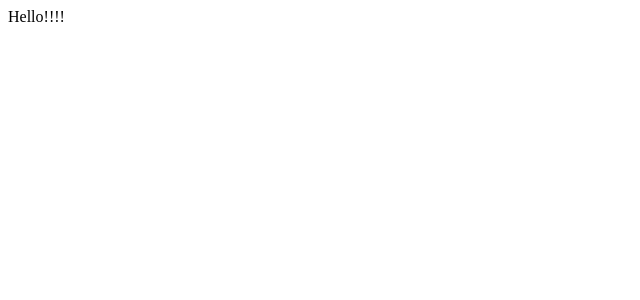
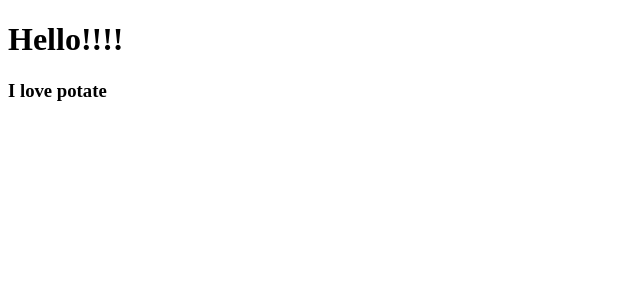
Before and after one commit to olyesung/movie_app, a React (Create React App) app: page / in a window 1280 px wide. Shown: the top 300 px of the page, without its empty margins (0-640 px from the left). Built offline with nearby package versions, Linux system fonts and the light colour scheme.

Commit message:
#2.0 Creating your first React Component

```diff
--- a/src/App.js
+++ b/src/App.js
@@ -1,7 +1,13 @@
 import React from "react";
+import Potato from "./Potato";
 
 function App() {
-  return <div>Hello!!!!</div>;
+  return (
+    <div>
+      <h1> Hello!!!!</h1>
+      <Potato />
+    </div>
+  );
 }
 
 export default App;
--- /dev/null
+++ b/src/Potato.js
@@ -0,0 +1,7 @@
+import React from "react";
+
+function Potato() {
+  return <h3>I love potate</h3>;
+}
+
+export default Potato;
--- a/src/index.js
+++ b/src/index.js
@@ -1,6 +1,7 @@
 import React from "react";
 import ReactDOM from "react-dom";
 import App from "./App";
+import Potato from "./Potato";
 
 ReactDOM.render(
   <React.StrictMode>
```
